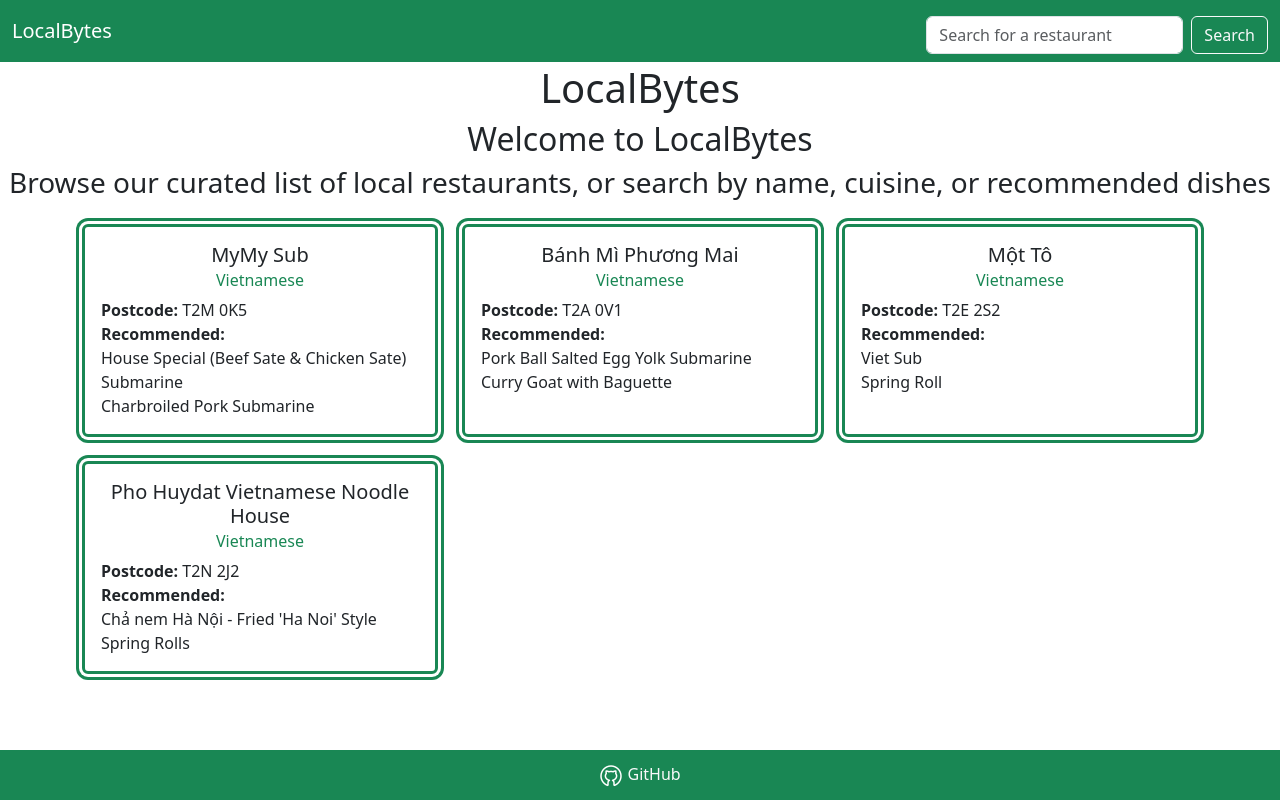
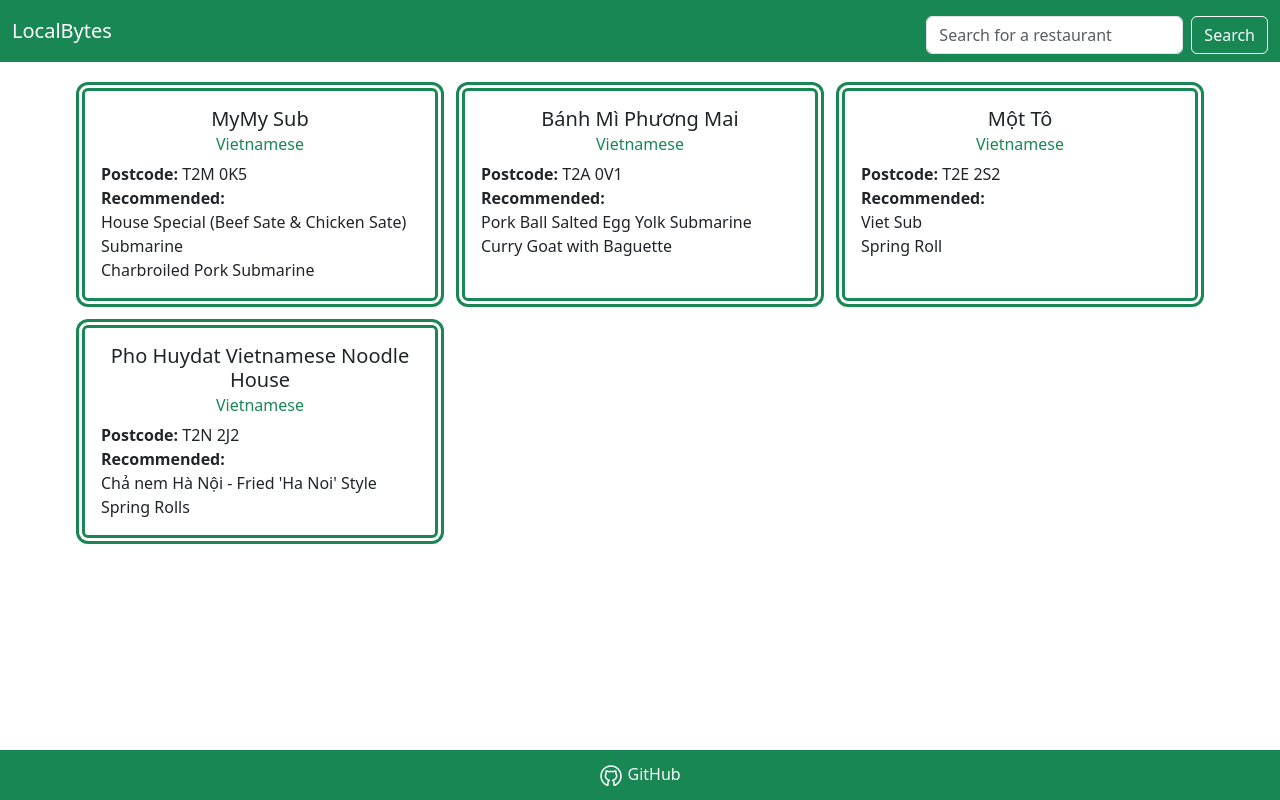
Before and after one commit to kazvee/local-bytes, a React (Vite) app: page / in a window 1280 px wide. Built offline with nearby package versions, Linux system fonts and the light colour scheme.

Commit message:
feat(App): integrate search functionality with Navbar

```diff
--- a/src/App.jsx
+++ b/src/App.jsx
@@ -1,16 +1,21 @@
+import { useState } from 'react';
+import NavigationBar from './components/Navbar';
+import RestaurantList from './components/RestaurantList';
+import Footer from './components/Footer';
 import './App.css';
-import RestaurantList from './components/RestaurantList';
 
 function App() {
+  const [searchQuery, setSearchQuery] = useState('');
+
+  const handleSearch = (query) => {
+    setSearchQuery(query);
+  };
+
   return (
     <>
-      <h1>LocalBytes</h1>
-      <h2>Welcome to LocalBytes</h2>
-      <h3>
-        Browse our curated list of local restaurants, or search by name,
-        cuisine, or recommended dishes
-      </h3>
-      <RestaurantList />
+      <NavigationBar onSearch={handleSearch} />
+      <RestaurantList searchQuery={searchQuery} />
+      <Footer />
     </>
   );
 }
```
